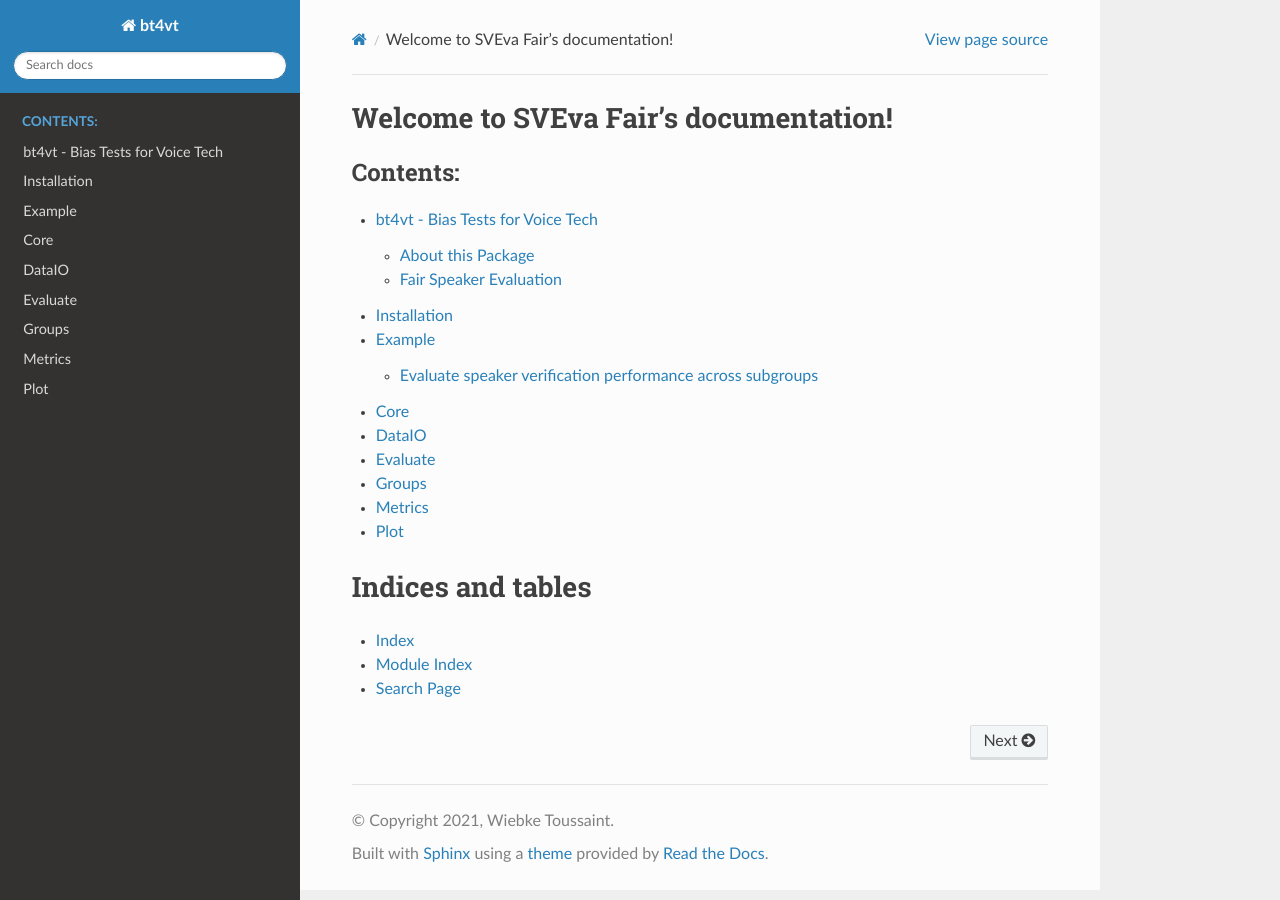
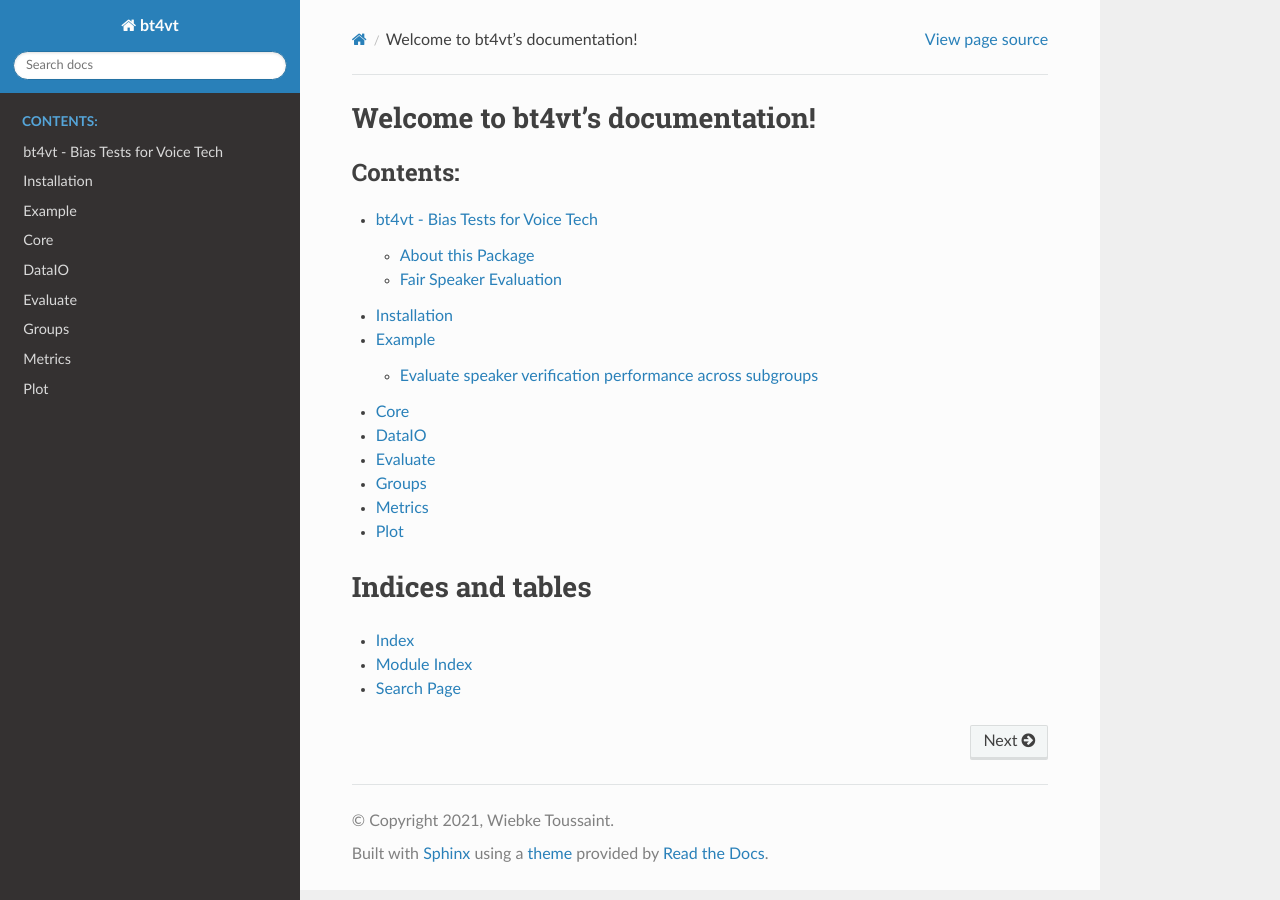
Before and after one commit to wiebket/bt4vt, a Sphinx documentation site: the page built from docs/source/index.rst, in a window 1280 px wide. Built offline with Sphinx 7.4.7 and the Read the Docs theme 2.0.0, drawn with Linux system fonts in a browser that asks for light colours.

Commit message:
Remove FairEva names

```diff
--- a/docs/source/index.rst
+++ b/docs/source/index.rst
@@ -1,9 +1,9 @@
-.. SVEva Fair documentation master file, created by
+.. bt4vt documentation master file, created by
    sphinx-quickstart on Mon Nov 15 15:16:58 2021.
    You can adapt this file completely to your liking, but it should at least
    contain the root `toctree` directive.
 
-Welcome to SVEva Fair's documentation!
+Welcome to bt4vt's documentation!
 ======================================
 
 .. toctree::
```
